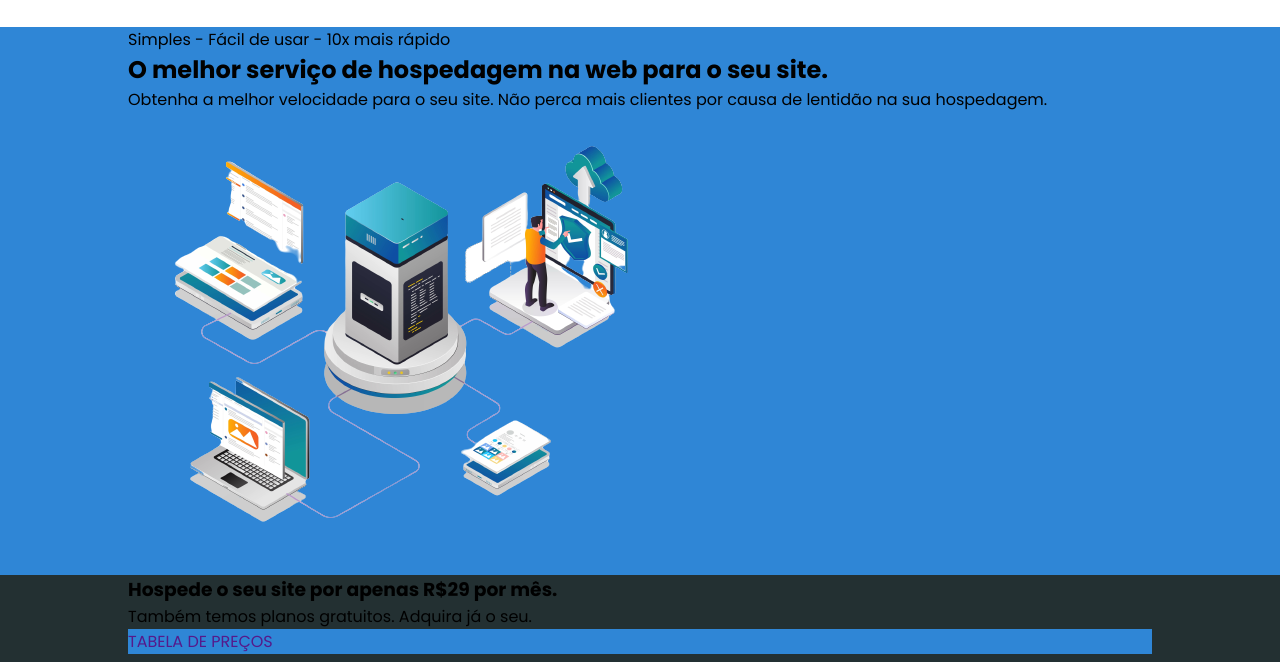
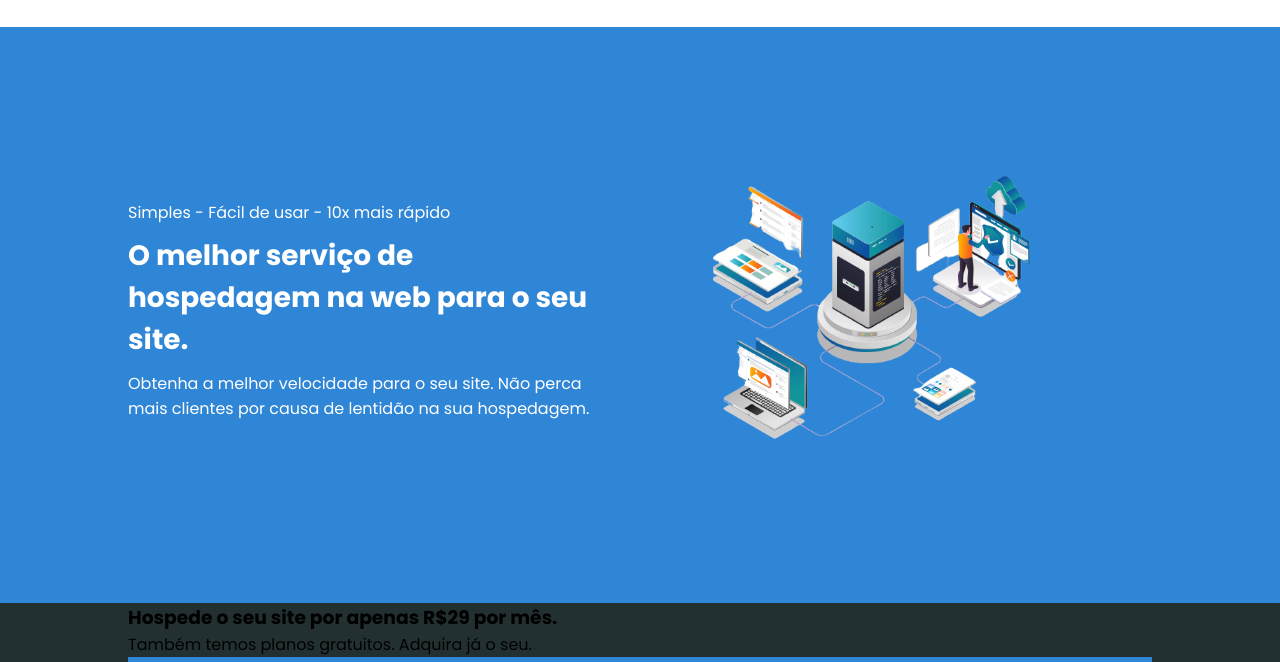
Before and after one commit to math-sales/alfatech, a plain HTML site: page index.html in a window 1280 px wide. Shown: the part 96-758 px from the top of the page. Drawn offline with Linux system fonts and the light colour scheme.

Commit message:
finalizacao da estilizacao da seccao-b

```diff
--- a/style/home.css
+++ b/style/home.css
@@ -82,3 +82,38 @@ h1{
 .logo-text p{
     font-weight: 600;
 }
+
+/* Section-B */
+
+.section_b{
+    padding: 125px 0px;
+}
+
+.content-a{
+    display: flex;
+    flex-flow: row nowrap;
+    align-items: center;
+    margin: 0 auto;
+    text-align: center;
+}
+
+.banner img{
+    width: 70%;
+}
+
+.anuncio-text{
+    width: 470px;
+    text-align: left;
+}
+
+.anuncio-text p{
+    font-size: 16px;
+    color: #fff;
+    margin-bottom: 10px;
+}
+
+.anuncio-text h2{
+    font-size: 28px;
+    color: #fff;
+    margin-bottom: 10px;
+}
```
